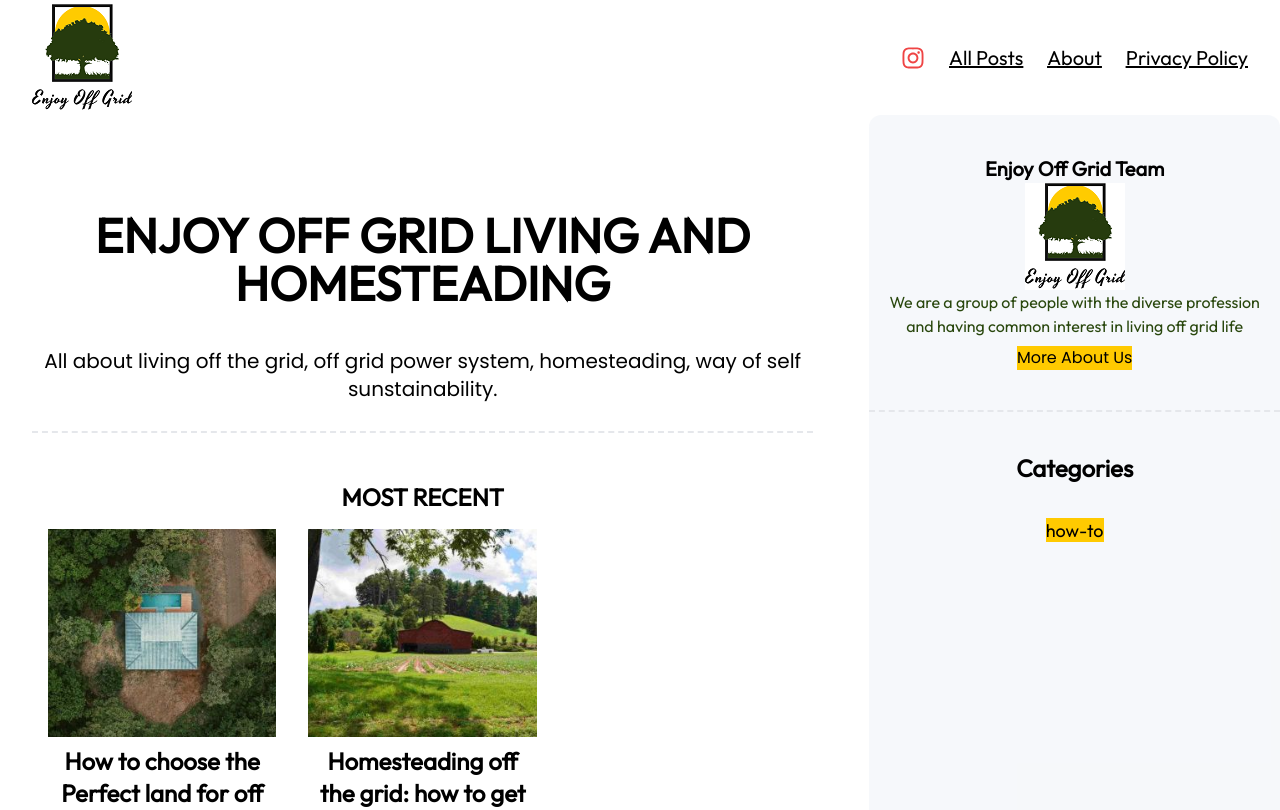
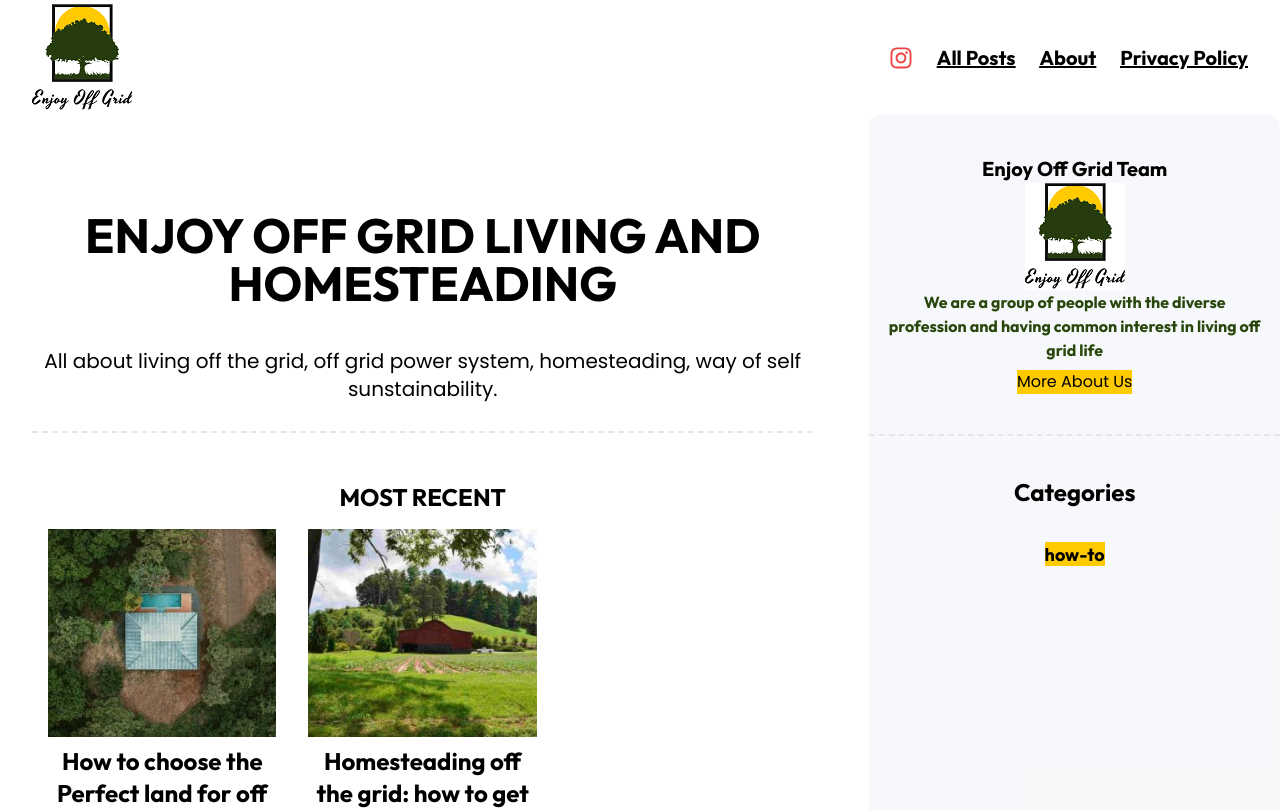
Before and after one commit to asadsiddiquee/enjoyoffgridblog, a Next.js app: page / in a window 1280 px wide. Shown: the top 810 px of the page. Built offline with nearby package versions, Linux system fonts and the light colour scheme.

Commit message:
font added

```diff
--- a/pages/_document.js
+++ b/pages/_document.js
@@ -4,14 +4,19 @@ export default function Document() {
   return (
     <Html lang="en">
       <Head>
-        <link rel="preconnect" href="https://fonts.gstatic.com" crossOrigin />
         <link
-          href="https://fonts.googleapis.com/css2?family=Poppins&display=swap"
-          rel="stylesheet"
+          rel="preload"
+          href="/fonts/Outfit-Bold.ttf"
+          as="font"
+          type="font/ttf"
+          crossOrigin="anonymous"
         />
         <link
-          href="https://fonts.googleapis.com/css2?family=Outfit&display=swap"
-          rel="stylesheet"
+          rel="preload"
+          href="/fonts/Poppins-Regular.ttf"
+          as="font"
+          type="font/ttf"
+          crossOrigin="anonymous"
         />
       </Head>
       <body>
--- a/styles/globals.css
+++ b/styles/globals.css
@@ -4,6 +4,24 @@
 
 /* bg  #ffca00 */
 /* text #45810e */
+@font-face {
+    font-family: 'Outfit';
+    font-weight: 400;
+    font-style: bold;
+    font-display: swap;
+    src: url('/fonts/Outfit-Bold.ttf');
+  }
+
+  @font-face {
+    font-family: 'Poppins';
+    font-weight: 400;
+    font-style: normal;
+    font-display: swap;
+    src: url('/fonts/Poppins-Regular.ttf');
+
+  }
+
+
 @layer base {
     body {
         @apply scroll-smooth
```
Also changed, not shown: public/fonts/Outfit-Bold.ttf (added), public/fonts/Poppins-Regular.ttf (added).
